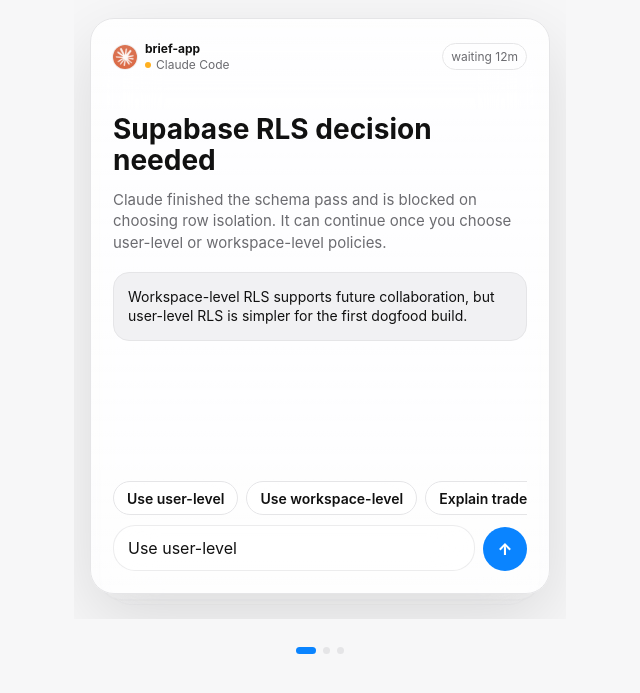
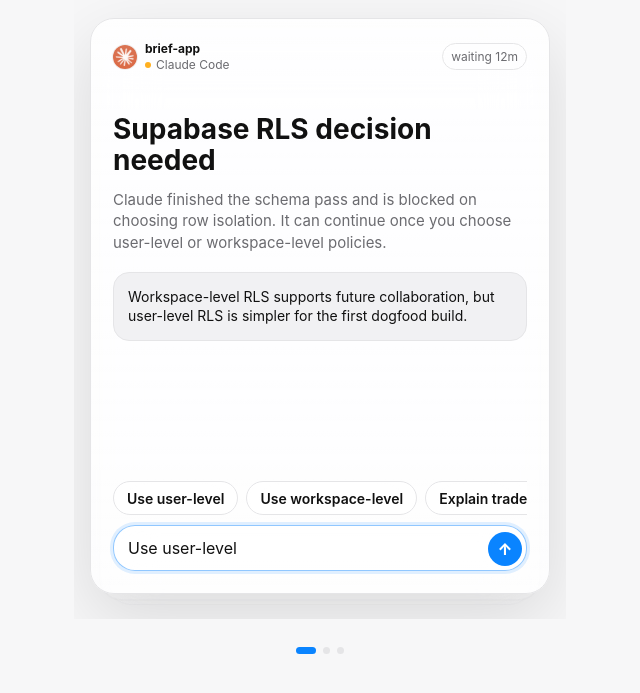
Before and after one commit to ilwonyoon/steer_ai, a plain HTML site: page apps/prototype/index.html in a window 1280 px wide. Both pictures are taken after a click on the button "Use user-level". Shown: the part 77-770 px from the top of the page, without its empty margins (320-960 px from the left). Drawn offline with Linux system fonts and the light colour scheme.

Commit message:
Hide send button until reply text exists

```diff
--- a/apps/prototype/index.html
+++ b/apps/prototype/index.html
@@ -327,10 +327,6 @@
       .card-composer,
       .composer {
         min-width: 0;
-        display: grid;
-        grid-template-columns: 1fr auto;
-        gap: 8px;
-        align-items: end;
       }
 
       .queue {
@@ -437,6 +433,7 @@
 
       input,
       textarea {
+        width: 100%;
         min-width: 0;
         min-height: 44px;
         max-height: 120px;
@@ -447,7 +444,7 @@
         backdrop-filter: blur(20px) saturate(1.4);
         -webkit-backdrop-filter: blur(20px) saturate(1.4);
         color: var(--text);
-        padding: 12px 14px;
+        padding: 12px 50px 12px 14px;
         outline: none;
         cursor: text;
       }
@@ -460,14 +457,32 @@
       }
 
       .send {
-        width: 44px;
-        height: 44px;
+        position: absolute;
+        right: 5px;
+        bottom: 5px;
+        width: 34px;
+        height: 34px;
         border: 0;
-        border-radius: 22px;
+        border-radius: 17px;
         background: var(--blue);
         color: white;
         font-weight: 800;
         cursor: pointer;
+        opacity: 0;
+        pointer-events: none;
+        transform: scale(0.86);
+        transition: opacity 140ms ease, transform 140ms ease;
+      }
+
+      .input-shell {
+        position: relative;
+        min-width: 0;
+      }
+
+      .input-shell.has-text .send {
+        opacity: 1;
+        pointer-events: auto;
+        transform: scale(1);
       }
 
       @media (min-width: 900px) {
@@ -537,8 +552,10 @@
           <div class="reply-dock" aria-label="Quick reply">
             <div class="chips" id="chips"></div>
             <div class="card-composer">
-              <input id="card-reply" type="text" aria-label="Quick reply" placeholder="Reply to this AI session" />
-              <button class="send" type="button" id="card-send">↑</button>
+              <div class="input-shell" id="card-input-shell">
+                <input id="card-reply" type="text" aria-label="Quick reply" placeholder="Reply to this AI session" />
+                <button class="send" type="button" id="card-send" aria-label="Send reply">↑</button>
+              </div>
             </div>
           </div>
         </article>
@@ -560,8 +577,10 @@
         <footer class="detail-reply">
           <div class="chips" id="detail-chips"></div>
           <div class="composer">
-            <textarea id="reply" aria-label="Reply" placeholder="Send instruction to this session"></textarea>
-            <button class="send" type="button" id="send">↑</button>
+            <div class="input-shell" id="detail-input-shell">
+              <textarea id="reply" aria-label="Reply" placeholder="Send instruction to this session"></textarea>
+              <button class="send" type="button" id="send" aria-label="Send instruction">↑</button>
+            </div>
           </div>
         </footer>
       </div>
@@ -675,6 +694,15 @@
         render();
       }
 
+      function syncSendState(input, shell) {
+        shell.classList.toggle("has-text", Boolean(input.value.trim()));
+      }
+
+      const cardReply = byId("card-reply");
+      const detailReply = byId("reply");
+      const cardInputShell = byId("card-input-shell");
+      const detailInputShell = byId("detail-input-shell");
+
       byId("next").addEventListener("click", () => move(1));
       byId("prev").addEventListener("click", () => move(-1));
       byId("card").addEventListener("click", (event) => {
@@ -683,26 +711,33 @@
       });
       byId("close-detail").addEventListener("click", () => byId("detail").classList.remove("open"));
       byId("chips").addEventListener("click", (event) => {
-        if (event.target.matches(".chip")) byId("card-reply").value = event.target.textContent;
+        if (event.target.matches(".chip")) {
+          cardReply.value = event.target.textContent;
+          syncSendState(cardReply, cardInputShell);
+          cardReply.focus();
+        }
       });
       byId("detail-chips").addEventListener("click", (event) => {
-        if (event.target.matches(".chip")) byId("reply").value = event.target.textContent;
+        if (event.target.matches(".chip")) {
+          detailReply.value = event.target.textContent;
+          syncSendState(detailReply, detailInputShell);
+          detailReply.focus();
+        }
       });
+      cardReply.addEventListener("input", () => syncSendState(cardReply, cardInputShell));
+      detailReply.addEventListener("input", () => syncSendState(detailReply, detailInputShell));
       byId("card-send").addEventListener("click", () => {
-        const reply = byId("card-reply");
-        if (!reply.value.trim()) {
-          byId("detail").classList.add("open");
-          return;
-        }
-        cards[index].thread.push(["user", reply.value.trim()]);
-        reply.value = "";
+        if (!cardReply.value.trim()) return;
+        cards[index].thread.push(["user", cardReply.value.trim()]);
+        cardReply.value = "";
+        syncSendState(cardReply, cardInputShell);
         move(1);
       });
       byId("send").addEventListener("click", () => {
-        const reply = byId("reply");
-        if (!reply.value.trim()) return;
-        cards[index].thread.push(["user", reply.value.trim()]);
-        reply.value = "";
+        if (!detailReply.value.trim()) return;
+        cards[index].thread.push(["user", detailReply.value.trim()]);
+        detailReply.value = "";
+        syncSendState(detailReply, detailInputShell);
         renderDetail();
         byId("thread").scrollTop = byId("thread").scrollHeight;
       });
```
Also changed, not shown: DESIGN.md (+1 -1 lines).
